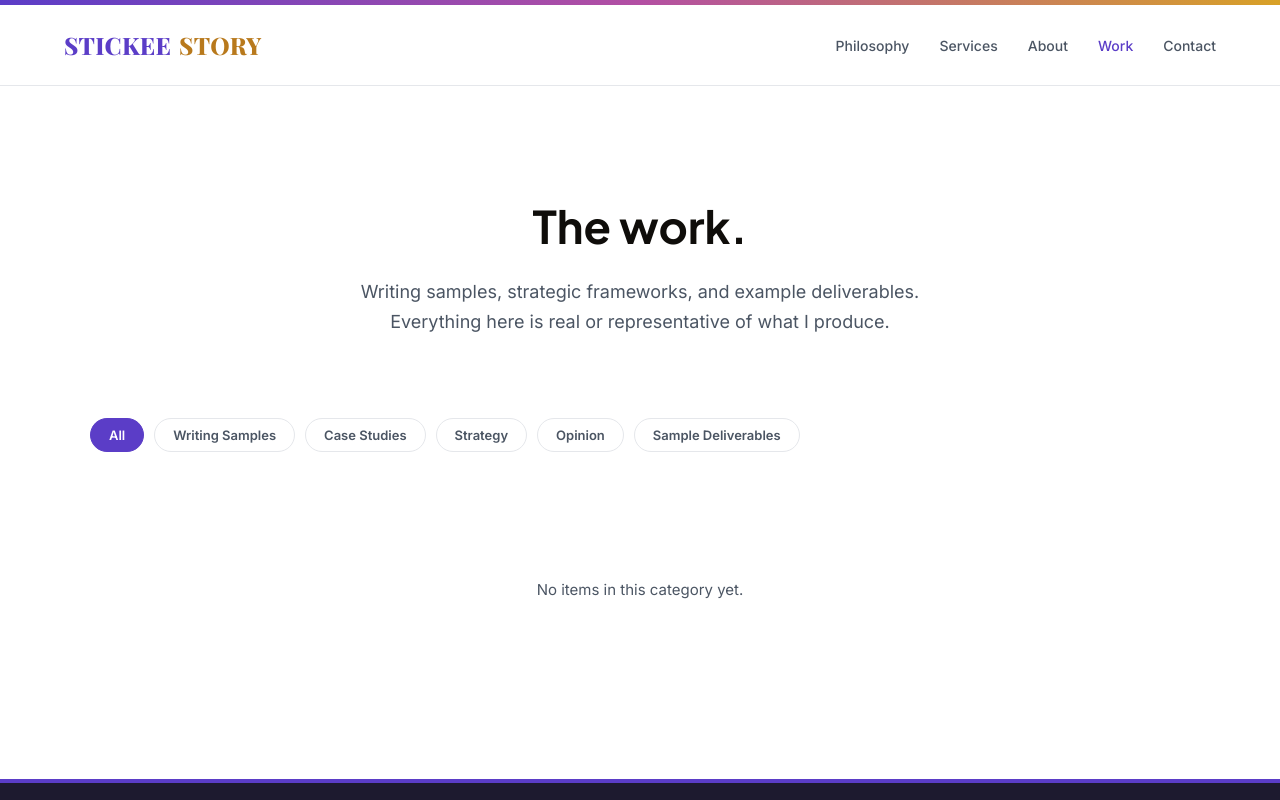
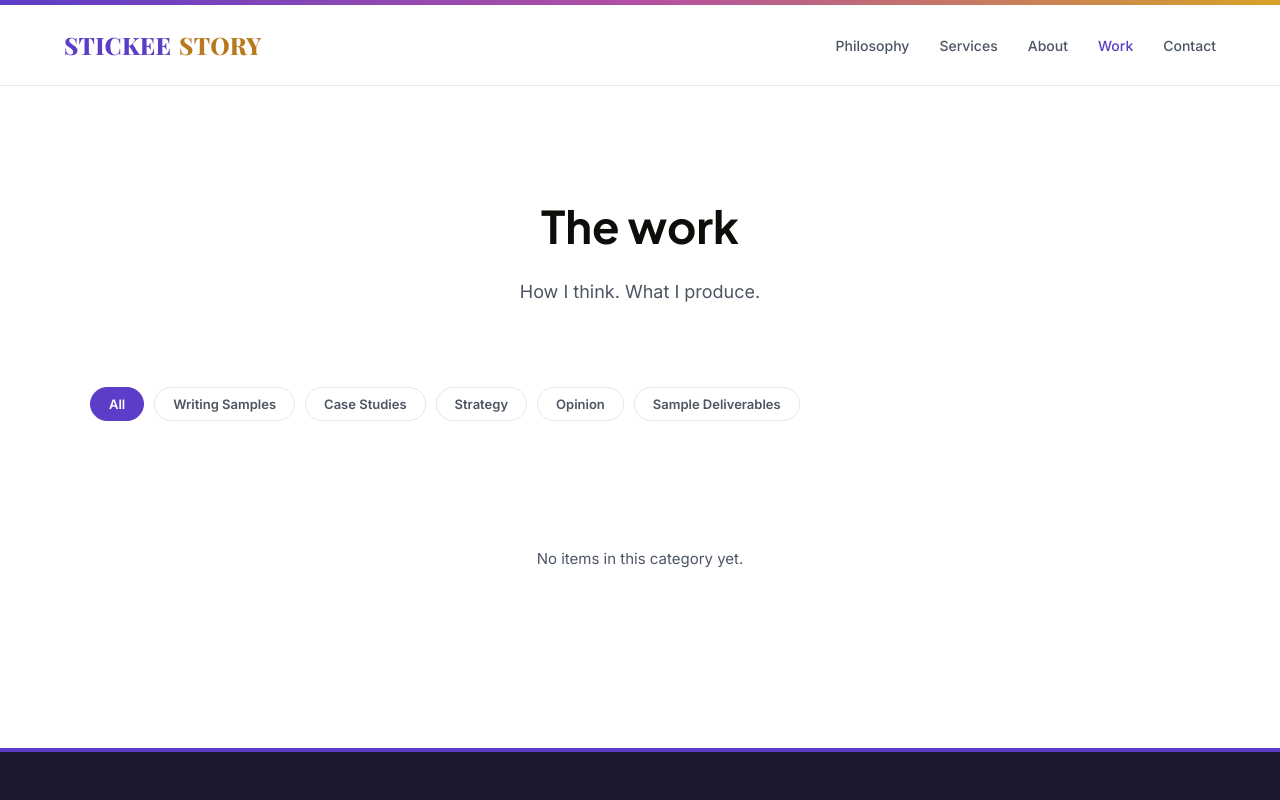
Before and after one commit to ianegriggs/stickeestory-site, a plain HTML site: page work.html in a window 1280 px wide. Shown: the top 800 px of the page. Drawn offline with nearby package versions, Linux system fonts and the light colour scheme; no server answers.

Commit message:
Revise content in work.html section
Updated heading and paragraph content for clarity.

```diff
--- a/work.html
+++ b/work.html
@@ -269,8 +269,8 @@
 
     <section style="padding: 110px 64px 60px; background: #ffffff;">
       <div style="max-width: 900px; margin: 0 auto; text-align: center;">
-        <h1 class="page-h1" style="margin: 0 0 20px; font-family: 'Plus Jakarta Sans', sans-serif; font-size: 45px; line-height: 1.35; color: #0f0d0a;">The&nbsp;work.</h1>
-        <p style="margin: 0; font-size: 18px; line-height: 1.7; color: #4b5563; max-width: 600px; margin: 0 auto;">Writing samples, strategic frameworks, and example deliverables. Everything here is real or representative of what I&nbsp;produce.</p>
+        <h1 class="page-h1" style="margin: 0 0 20px; font-family: 'Plus Jakarta Sans', sans-serif; font-size: 45px; line-height: 1.35; color: #0f0d0a;">The&nbsp;work</h1>
+        <p style="margin: 0 auto; font-size: 18px; line-height: 1.7; color: #4b5563; max-width: 520px;">How I think. What I&nbsp;produce.</p>
       </div>
     </section>
 
```
